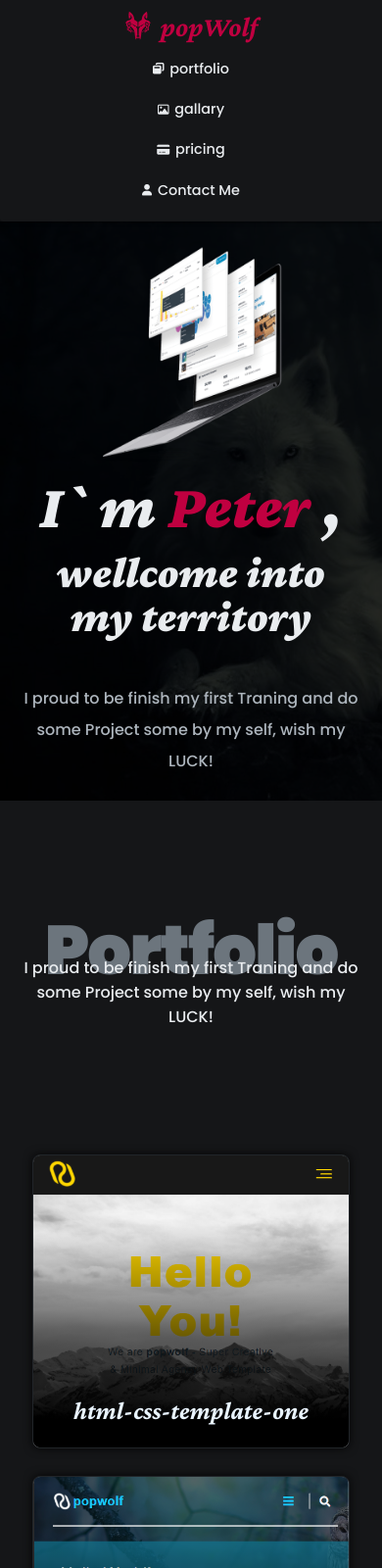
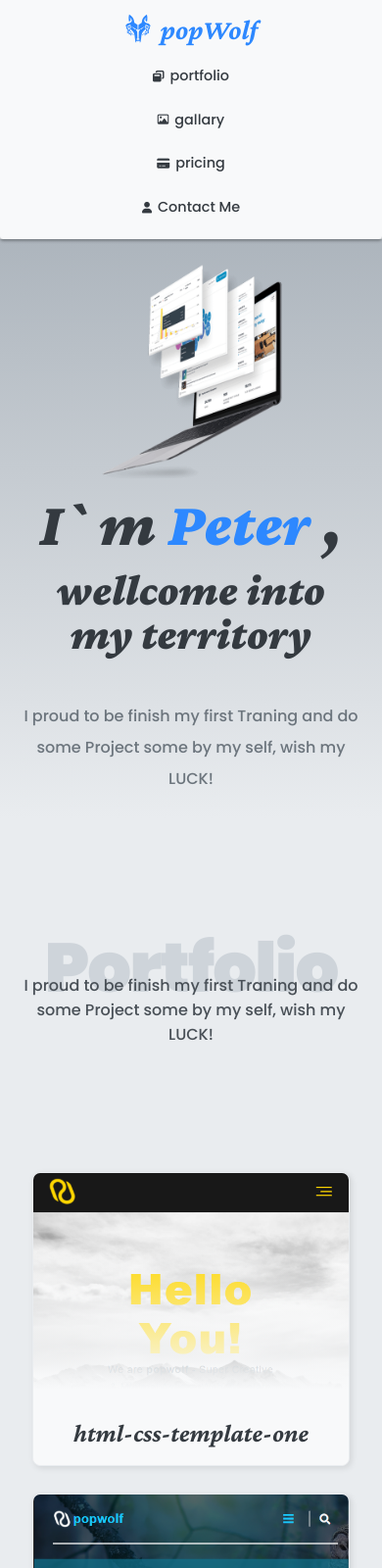
Before and after one commit to p0pdesign/pop-wolf, a plain HTML site: page index.html in a window 390 px wide. Shown: the top 1600 px of the page at 98% size. Drawn offline with nearby package versions, Linux system fonts and the light colour scheme.

Commit message:
go light

```diff
--- a/css/popWolf.css
+++ b/css/popWolf.css
@@ -3,19 +3,9 @@
 @import url("https://fonts.googleapis.com/css2?family=Crimson+Pro:ital,wght@0,200;1,200;1,500;1,600;1,700;1,900&display=swap");
 /* -------------------------- global rules ---------------------------- */
 :root {
-    --clr-title: #e9ecef;
-    --clr-text: #adb5bd;
-    --clr-light: #e9f4ff;
-    --blue: #0d6efd;
-    --indigo: #6610f2;
-    --purple: #6f42c1;
-    --pink: #d63384;
-    --red: #dc3545;
-    --orange: #fd7e14;
-    --yellow: #ffc107;
-    --green: #168877;
-    --teal: #20c997;
-    --cyan: #0dcaf0;
+    --clr-title: #343a40;
+    --clr-text: #495057;
+    --clr-light: #6c757d;
     --white: #fff;
     --gray-dark: #343a40;
     --gray-100: #f8f9fa;
@@ -31,10 +21,10 @@
     --info: #0dcaf0;
     --warning: #ffc107;
     --danger: #dc3545;
-    --prim: #c00040;
+    --prim: #2d88ff;
     --prim-II: #1baa95;
-    --body: #151618;
-    --body-II: #252729;
+    --body: #e9ecef;
+    --body-II: #f8f9fa;
     --dark: #0d0e0f;
     --gradient-blue: linear-gradient(rgb(28, 170, 255) 0%, rgb(0, 120, 211) 100%);
     --boxShadow: rgb(45 50 59 / 2%) 0px 20px 87px, rgb(45 50 59 / 3%) 0px 10px 38px, rgb(45 50 59 / 5%) 0px 4px 14px, rgb(45 50 59 / 8%) 0px 1px 5px;
@@ -109,7 +99,7 @@ ul {
     padding: 15vh 0.6em;
 }
 .mainTitle {
-    color: var(--gray-600);
+    color: var(--gray-400);
     font-size: 7em;
     text-align: center;
     font-weight: 800;
@@ -117,7 +107,7 @@ ul {
     margin: 0;
 }
 .mainTitle + p {
-    color: var(--clr-title);
+    color: var(--gray-700);
     text-align: center;
     margin-top: -3em;
     font-size: 1.4em;
@@ -181,8 +171,8 @@ ul {
 /* -------------------------------- Header ---------------------------------------- */
 
 header {
-    background-color: var(--body);
-    box-shadow: 0 0.1em 0.2em rgb(0, 0, 0, 0.5);
+    background-color: var(--body-II);
+    box-shadow: 0 2px 3px rgb(0, 0, 0, 0.3);
     border-radius: 0 0 0.2em 0.2em;
     animation: from-top 2s forwards;
     transform: translateY(-5.5em);
@@ -203,7 +193,7 @@ header .logo {
     display: flex;
     justify-content: center;
     align-items: center;
-    height: 3.4em;
+    height: 60px;
 }
 header .logo a {
     color: var(--prim);
@@ -229,16 +219,16 @@ header .nav-links {
 @media (max-width: 576px) {
     header .nav-links {
         flex-direction: column;
-        margin-bottom: 1em;
+        margin-bottom: 15px;
     }
 }
 header .nav-links li a {
-    height: 3.4em;
+    height: 60px;
     display: flex;
     justify-content: center;
     align-items: center;
-    gap: 0.4em;
-    padding: 0 1.6em;
+    gap: 6px;
+    padding: 0 20px;
     font-size: 1.1em;
     color: var(--clr-title);
     transition: 0.3s;
@@ -251,23 +241,23 @@ header .nav-links li a {
 }
 @media (max-width: 576px) {
     header .nav-links li a {
-        height: 2.2em;
+        height: 35px;
     }
 }
 header .nav-links a:hover {
     color: var(--prim);
-    transform: translateY(-0.2em);
+    transform: translateY(-6px);
 }
 header .nav-links li a::before {
     content: "";
-    height: 0.1em;
+    height: 2px;
     width: 0;
     position: absolute;
-    top: 0.4em;
+    top: 7px;
     left: 50%;
     transform: translateX(-50%);
     background-color: var(--prim);
-    border-radius: 1em;
+    border-radius: 15px;
     transition: 0.3s;
 }
 header .nav-links li a:hover::before {
@@ -279,10 +269,7 @@ header .nav-links li i {
 /* -------------------------------- Landing ---------------------------------------- */
 
 .landing {
-    background-color: var(--body-II);
-    background-image: url(../image/wolf.jpg);
-    background-size: cover;
-    background-blend-mode: multiply;
+    background: linear-gradient(0deg, var(--body), var(--gray-500));
 }
 .landing .container {
     overflow-x: hidden;
@@ -331,6 +318,7 @@ header .nav-links li i {
 }
 .landing .container .text p {
     line-height: 2em;
+    color: var(--gray-600);
 }
 @media (max-width: 768px){
     .landing .text {
@@ -353,10 +341,10 @@ header .nav-links li i {
     position: relative;
     border-radius: 0.5em;
     background-color: var(--body-II);
-    box-shadow: 0 0 10px rgb(0, 0, 0, 0.8);
+    box-shadow: 2px 2px 6px rgb(0, 0, 0, 0.1);
     overflow: hidden;
     transition: 0.3s;
-    border: 1px solid var(--gray-900);
+    border: 1px solid var(--gray-200);
 }
 @media (max-width: 768px) {
     .portfolio .container .box {
@@ -374,7 +362,7 @@ header .nav-links li i {
 .portfolio .container .box:focus {
     transform: translateY(-0.6em);
     height: 100%;
-    box-shadow: 0 2px 5px rgb(0, 0, 0, 0.7);
+    box-shadow: 0 2px 5px rgb(0, 0, 0, 0.4);
 }
 .portfolio .box .image {
     border-radius: 0.5em;
@@ -388,13 +376,13 @@ header .nav-links li i {
     filter: grayscale();
 }
 .portfolio .box:hover .image {
-    filter: brightness(80%);
+    filter: contrast(90%);
 }
 .portfolio .box .text {
     position: absolute;
     transition: 0.3s;
     bottom: -8.9em;
-    background: linear-gradient(0deg, black 46%, transparent 100%);
+    background: linear-gradient(0deg, var(--body-II) 60%, transparent 100%);
 }
 .portfolio .box:hover .text {
     bottom: 0;
@@ -402,14 +390,14 @@ header .nav-links li i {
 .portfolio .box h3 {
     font-size: 1.6em;
     padding: 7em 0 0.5em;
-    color: var(--clr-light);
+    color: var(--gray-800);
 }
 .portfolio .box p {
     margin: 0;
-    padding: 1em;
+    padding: 10px;
     font-size: 0.8em;
-    color: var(--gray-500);
-    background-color: black;
+    color: var(--gray-600);
+    background-color: var(--body-II);
 }
 .portfolio .box .more {
     text-align: left;
@@ -420,7 +408,7 @@ header .nav-links li i {
     font-size: 1.4em;
     position: relative;
     color: var(--prim);
-    background-color: black;
+    background-color: var(--body-II);
 }
 .portfolio .box .more::before {
     content: "\f177";
@@ -438,15 +426,13 @@ header .nav-links li i {
 /* --------------------------> Contact <--------------------------- */
 .contact {
     padding-top: 60px;
-    /* padding-bottom: 60px; */
-    /* min-height: 100vh; */
 }
 .contact .twoSide {
     display: flex;
     justify-content: center;
     align-items: center;
     flex-wrap: wrap;
-    margin-top: 3em;
+    margin-top: 40px;
 }
 .contact .twoSide > * {
     height: 70vh;
@@ -466,7 +452,6 @@ header .nav-links li i {
     flex-direction: column;
     align-items: center;
     background-color: var(--gray-900);
-    color: var(--body-II);
     position: relative;
 }
 .contact .leftSide form {
@@ -475,7 +460,7 @@ header .nav-links li i {
     gap: 2em;
     width: 70%;
     z-index: 2;
-    color: var(--clr-text);
+    color: var(--gray-300);
 }
 @media (max-width: 876px) {
     .contact .leftSide form {
@@ -500,15 +485,15 @@ header .nav-links li i {
 .contact .leftSide form input::placeholder,
 .contact .leftSide form textarea::placeholder {
     color: var(--gray-700);
-    transition: 1s;
+    transition: 0.6s;
 }
 .contact .leftSide form input:focus::placeholder,
 .contact .leftSide form textarea:focus::placeholder {
     opacity: 0;
 }
 .contact .leftSide form input[type="submit"] {
-    background-color: var(--clr-text);
-    color: var(--body-II);
+    background-color: var(--gray-300);
+    color: var(--gray-700);
     font-size: 1.2em;
     padding: 5px 30px;
     width: fit-content;
@@ -529,7 +514,7 @@ header .nav-links li i {
     align-items: center;
     gap: 2em;
     background-color: var(--gray-100);
-    color: var(--body);
+    color: var(--gray-700);
 }
 .contact .rightSide > h2 {
     margin-bottom: 40px;
@@ -542,7 +527,7 @@ header .nav-links li i {
     gap: 40px;
     padding: 15px 40px;
     border-radius: 20px;
-    box-shadow: 0px 0px 10px rgb(0, 0, 0, 0.5), 1px 1px 5px rgb(0, 0, 0, 0.3);
+    box-shadow: 0px 0px 10px rgb(0, 0, 0, 0.2), 1px 1px 5px rgb(0, 0, 0, 0.1);
 }
 .contact .rightSide .QR__code > img {
     max-width: 180px;
@@ -561,7 +546,7 @@ header .nav-links li i {
 /* ------------------------------------> Footer <------------------------------------- */
 footer {
     background-color: var(--body-II);
-    box-shadow: inset 0 1em 2em var(--body);
+    box-shadow: inset 0 5px 30px var(--gray-400);
 }
 footer .container {
     display: flex;
@@ -625,11 +610,12 @@ footer .links a::before {
     transition: 0.3s;
 }
 footer .links a:hover {
-    color: var(--gray-100);
-    text-shadow: 1px 1px 3px var(--body);
+    color: var(--prim);
+    text-shadow: 1px 1px 3px rgb(0, 0, 0, 0.25);
+    transition: 0.3s;
 }
 footer .links a:hover::before {
-    animation: bouncing 2s infinite linear;
+    animation: bouncing 1s infinite 0.2s linear;
     color: var(--clr-text);
 }
 footer .social {
@@ -642,7 +628,7 @@ footer .social h2 {
     width: 100%;
 }
 footer h2 {
-    text-shadow: 2px 2px 5px rgb(0, 0, 0, 0.6);
+    text-shadow: 2px 2px 5px rgb(0, 0, 0, 0.25);
 }
 footer .social a {
     padding: 8px;
@@ -656,7 +642,7 @@ footer .social i {
     display: flex;
     justify-content: center;
     align-items: center;
-    transition: 1s;
+    transition: 0.5s;
 }
 footer .social a:hover i,
 footer .social a:focus i {
@@ -665,7 +651,7 @@ footer .social a:focus i {
     transform: rotate(360deg);
 }
 footer .copyRight {
-    border-top: 1px solid var(--gray-800);
+    border-top: 1px solid var(--gray-700);
     display: flex;
     align-items: baseline;
     justify-content: center;
```
